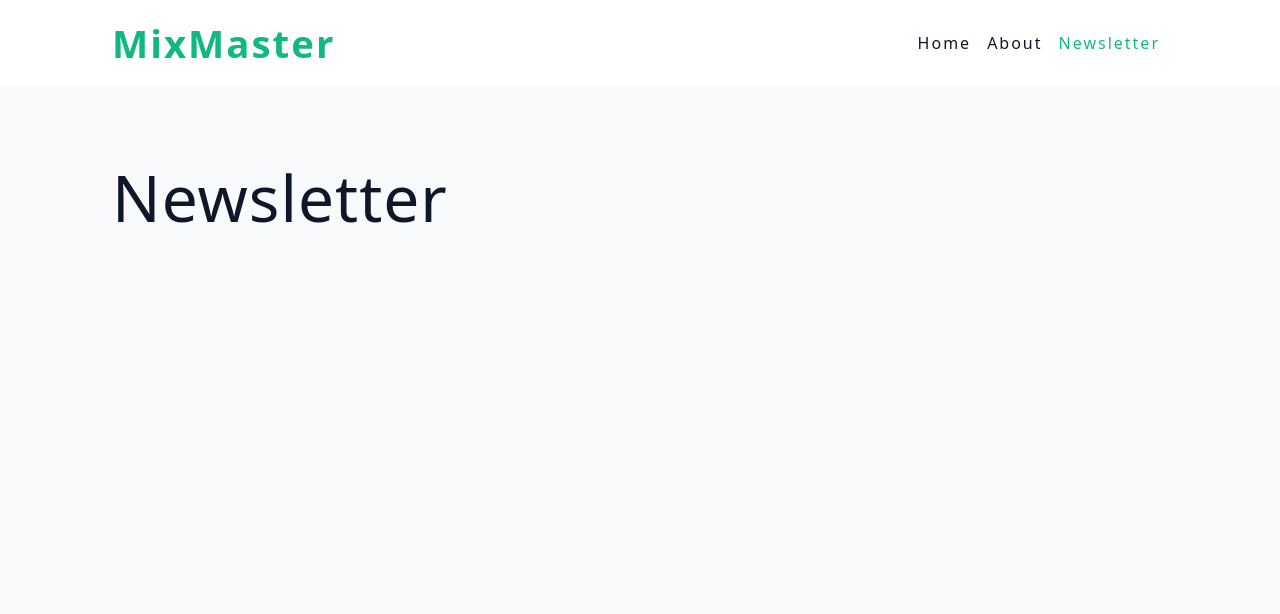
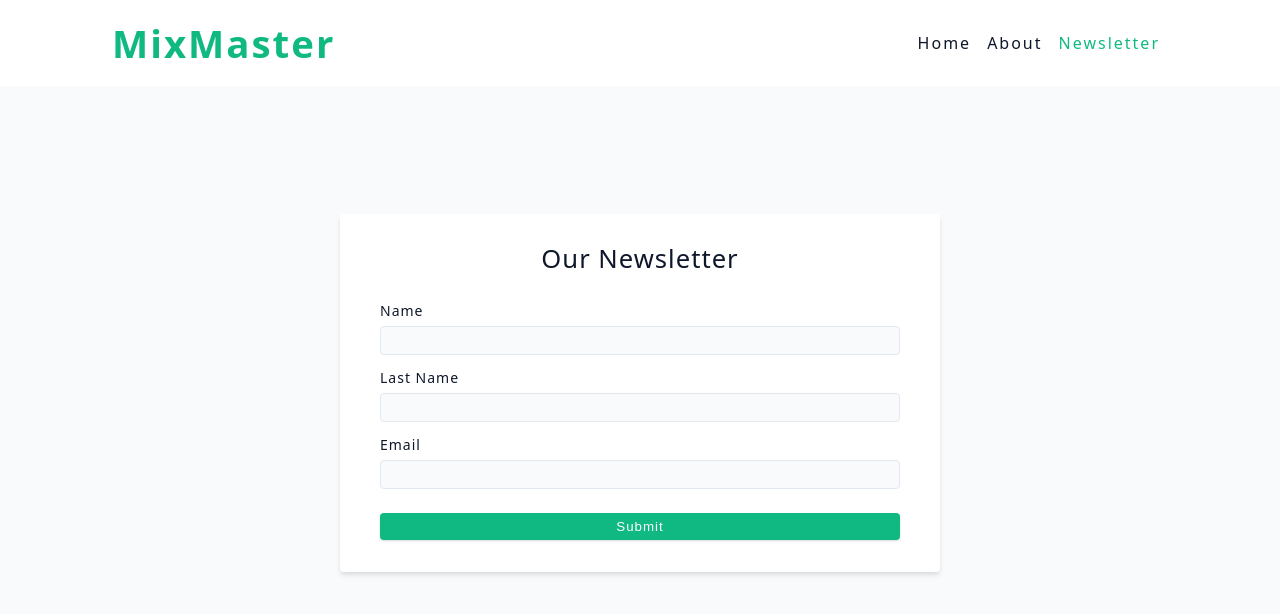
Before and after one commit to kstarowicz/Mixer, a React (Vite) app in the folder starter/: page /newsletter in a window 1280 px wide. Shown: the top 614 px of the page. Built offline with nearby package versions, Linux system fonts and the light colour scheme.

Commit message:
submit/submitting poprawa newsletter

```diff
--- a/starter/src/App.jsx
+++ b/starter/src/App.jsx
@@ -12,6 +12,8 @@
 
 import { loader as landingLoader } from "./pages/Landing";
 import { loader as singleCocktailLoader } from "./pages/Cocktail";
+import { action as newsletterAction } from "./pages/Newsletter";
+
 const router = createBrowserRouter([
   {
     path:'/',
@@ -33,6 +35,8 @@
       {
         path:'newsletter',
         element: <Newsletter/>,
+        action: newsletterAction,
+        errorElement: <SinglePageError/>,
       },
       {
         path:'about',
--- a/starter/src/pages/Newsletter.jsx
+++ b/starter/src/pages/Newsletter.jsx
@@ -1,5 +1,93 @@
-const Newsletter = () => {
-    return  <h1>Newsletter</h1>
+import { Form, redirect,useNavigation } from 'react-router-dom';
+import axios from 'axios';
+import { toast } from 'react-toastify';
+
+//const newsletterUrl =poprawić aby pojawiał sie pojawiało okienko jak kiedyś sukcesem wysłano maila
+const newsletterUrl = 'https://www.coctail-api.com/cocktails-newsletter';
+
+
+export const action = async ({request}) => {
+    const formData = await request.formData();
+    const data = Object.fromEntries(formData);
+try {
+    const response = await axios.post(newsletterUrl, data);
+
+
+    toast.success(response.data.msg);
+    return redirect('/');
+} catch (error) {
+    console.log(error);
+    toast.error(error?.response?.date?.msg);
+    return error;
+
 }
 
-   export default Newsletter;
+};
+
+
+
+
+const Newsletter = () => {
+    const navigation = useNavigation()
+    const isSubmitting = navigation.state == 'submitting'
+    return (
+      <Form className='form' method="POST">
+        <h4 style={{ textAlign: 'center', marginBottom: '2rem' }}>
+          our newsletter
+        </h4>
+        {/* name */}
+        <div className='form-row'>
+          <label htmlFor='name' className='form-label'>
+            name
+          </label>
+          <input
+            type='text'
+            className='form-input'
+            name='name'
+            id='name'
+
+            //defaultValue='Karolina'
+            required
+          />
+        </div>
+        {/* last name */}
+        <div className='form-row'>
+          <label htmlFor='lastName' className='form-label'>
+            last name
+          </label>
+          <input
+            type='text'
+            className='form-input'
+            name='lastName'
+            id='lastName'
+            //defaultValue='Nowak'
+            required
+          />
+        </div>
+        {/* name */}
+        <div className='form-row'>
+          <label htmlFor='email' className='form-label'>
+            email
+          </label>
+          <input
+            type='email'
+            className='form-input'
+            name='email'
+            id='email'
+            //defaultValue='test@test.com'
+            required
+          />
+        </div>
+        <button
+          type='submit'
+          className='btn btn-block'
+          style={{ marginTop: '0.5rem' }}
+          disabled={isSubmitting}
+        >
+          {isSubmitting ? 'submitting' : 'submit'}
+        </button>
+      </Form>
+    );
+  };
+
+  export default Newsletter;
```
Also changed, not shown: 1 other file (tests, documents, lock files or other folders).
